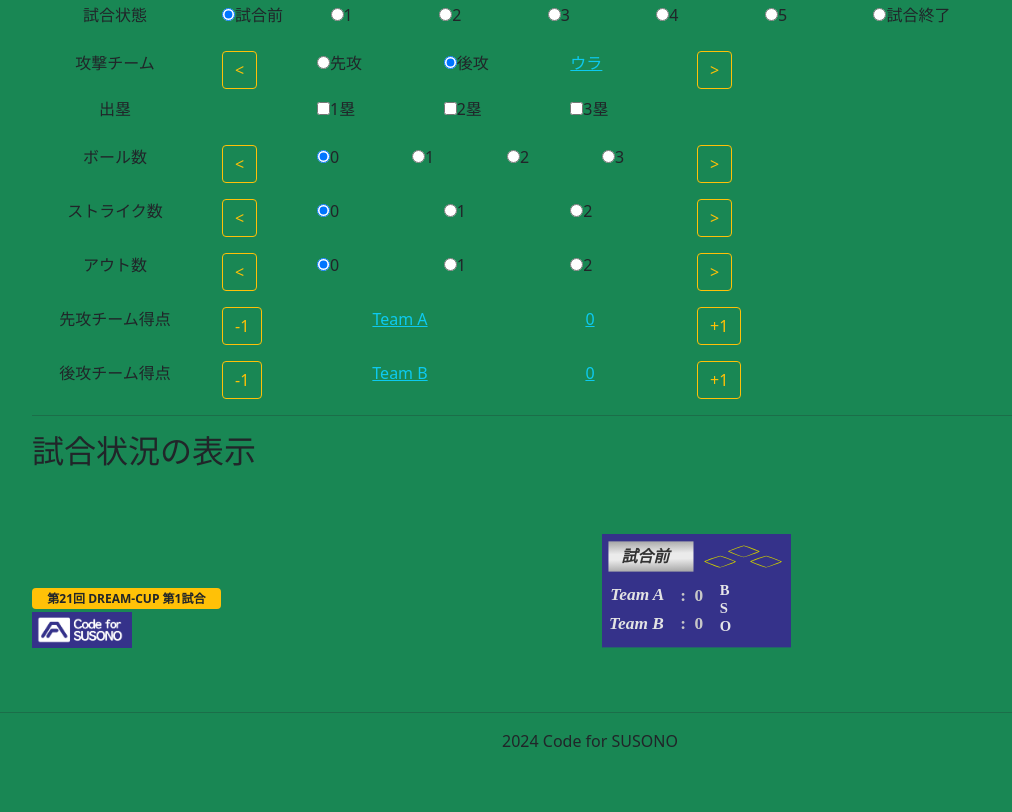
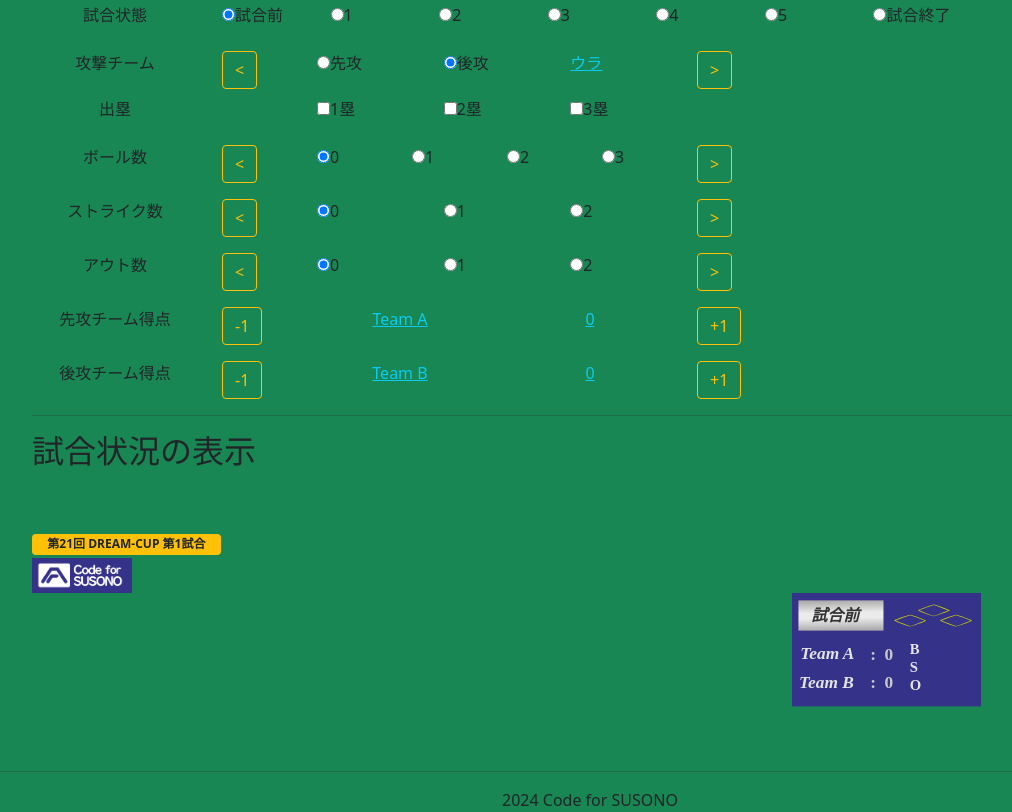
Before and after one commit to CodeforSusono/baseball_broadcast_board, a plain HTML site: page index.html in a window 1280 px wide. Shown: the part 374-1186 px from the top of the page, without its empty margins (50-1062 px from the left). Before the commit the page ends 1127 px from the top, so only its background shows below. Drawn offline with Linux system fonts and the light colour scheme.

Commit message:
配置再見直し

```diff
--- a/index.html
+++ b/index.html
@@ -240,7 +240,7 @@
             <div class="align-top badge bg-warning text-dark text-wrap" style="width: 11.8rem;">{{ game_title }}</div>
             <img src="img/c4s.png" alt="Code for SUSONO" width="100">
           </div>
-          <div class="offset-sm-4 col-sm">
+          <div class="offset-sm-8 col-sm">
             <svg
               width="50mm"
               height="30.000002mm"
```
